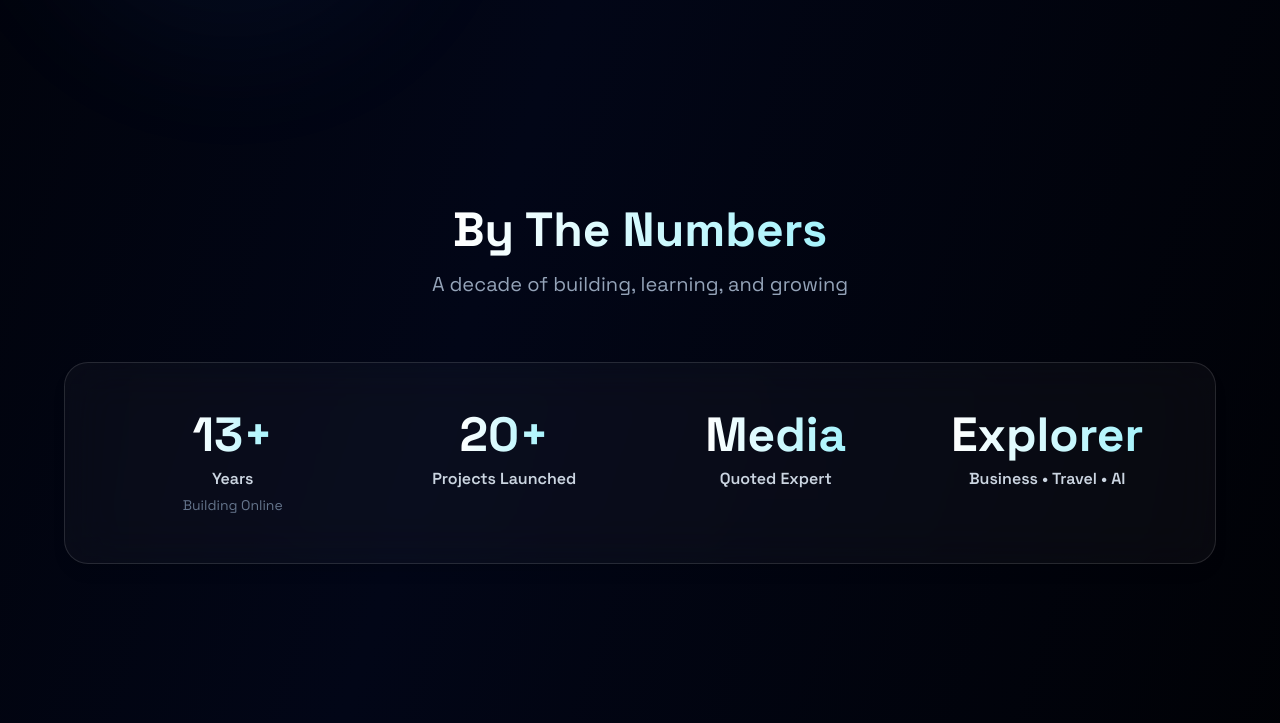
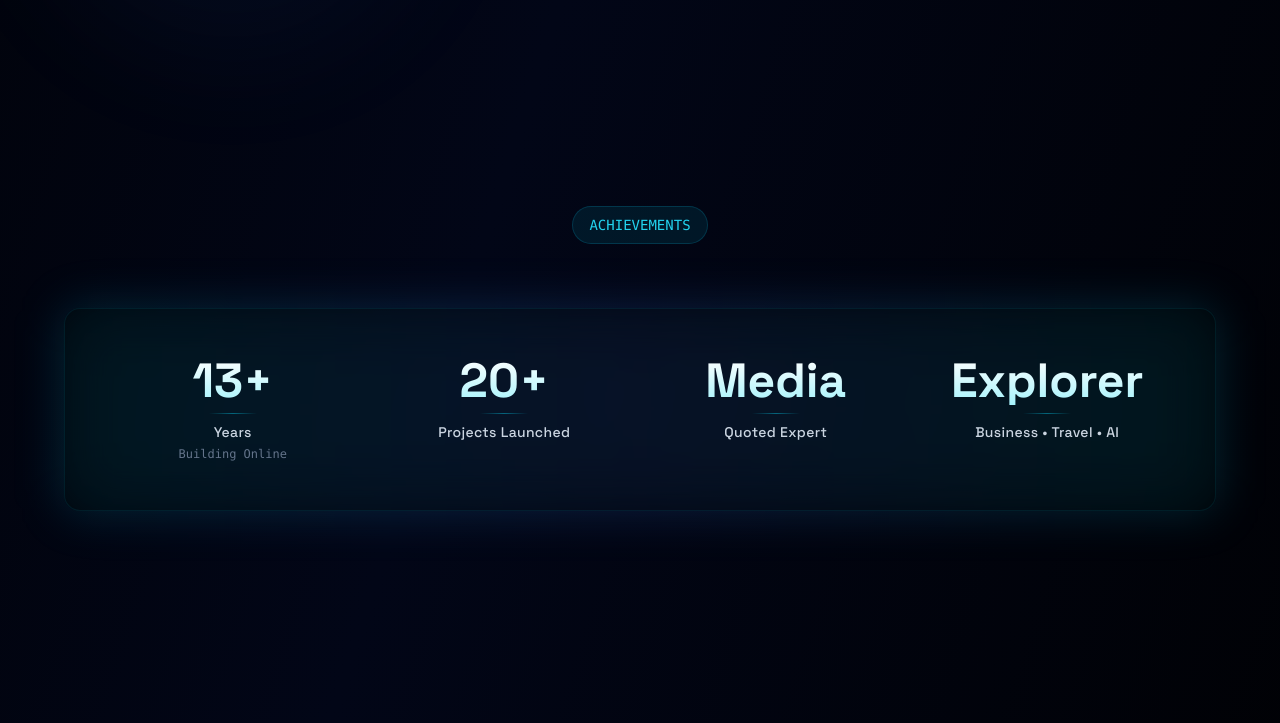
Before and after one commit to inetvercel/James-Allsopp, a Next.js app: page / in a window 1280 px wide. Shown: the part 2250-2973 px from the top of the page. Built offline with nearby package versions, Linux system fonts and the light colour scheme.

Commit message:
Redesign stats section: remove boxy look, add gradient glow, better integration

```diff
--- a/components/StatsCounter.tsx
+++ b/components/StatsCounter.tsx
@@ -37,49 +37,61 @@ export function StatsCounter() {
   const currentStats = showFirstSet ? statsSet1 : statsSet2
 
   return (
-    <section className="container mx-auto px-4 py-20">
+    <section className="container mx-auto px-4 py-20 relative">
+      {/* Background glow effects */}
+      <div className="absolute left-1/4 top-1/2 w-96 h-96 bg-cyan-500/5 rounded-full blur-3xl -z-10" />
+      <div className="absolute right-1/4 top-1/2 w-96 h-96 bg-blue-500/5 rounded-full blur-3xl -z-10" />
+
       <div className="max-w-6xl mx-auto">
         <motion.div
           initial={{ opacity: 0, y: 20 }}
           whileInView={{ opacity: 1, y: 0 }}
           viewport={{ once: true }}
-          className="text-center mb-16"
+          className="text-center mb-12"
         >
-          <h2 className="text-4xl md:text-5xl font-bold mb-4">
-            <span className="gradient-text">By The Numbers</span>
-          </h2>
-          <p className="text-xl text-slate-400">
-            A decade of building, learning, and growing
-          </p>
+          <span className="inline-block px-4 py-2 rounded-full bg-cyan-500/10 border border-cyan-500/20 text-cyan-400 text-sm font-mono mb-4">
+            ACHIEVEMENTS
+          </span>
         </motion.div>
 
-        <div className="grid grid-cols-2 md:grid-cols-4 gap-8 glass-effect rounded-3xl p-12 border border-cyan-500/20">
+        <div className="relative">
+          {/* Gradient border effect */}
+          <div className="absolute inset-0 bg-gradient-to-r from-cyan-500/20 via-blue-500/20 to-cyan-500/20 rounded-2xl blur-xl" />
+
+          <div className="relative grid grid-cols-2 md:grid-cols-4 gap-6 md:gap-8 bg-black/40 backdrop-blur-xl rounded-2xl p-8 md:p-12 border border-cyan-500/10">
             <AnimatePresence mode="wait">
               {currentStats.map((stat, index) => (
                 <motion.div
                   key={`${showFirstSet ? 'set1' : 'set2'}-${index}`}
-                initial={{ opacity: 0, y: 20 }}
-                animate={{ opacity: 1, y: 0 }}
-                exit={{ opacity: 0, y: -20 }}
-                transition={{ duration: 0.5, delay: index * 0.1 }}
-                className="text-center"
+                  initial={{ opacity: 0, scale: 0.8 }}
+                  animate={{ opacity: 1, scale: 1 }}
+                  exit={{ opacity: 0, scale: 0.8 }}
+                  transition={{ duration: 0.4, delay: index * 0.05 }}
+                  className="text-center relative group"
                 >
-                <div className="text-4xl md:text-5xl font-bold mb-2">
-                  <span className="gradient-text">{stat.value}</span>
+                  {/* Hover glow effect */}
+                  <div className="absolute inset-0 bg-cyan-500/0 group-hover:bg-cyan-500/5 rounded-xl transition-colors duration-300" />
+
+                  <div className="relative">
+                    <div className="text-3xl md:text-5xl font-bold mb-2 bg-clip-text text-transparent bg-gradient-to-b from-white to-cyan-200">
+                      {stat.value}
                     </div>
-                <p className="text-slate-300 font-semibold text-sm md:text-base">
+                    <div className="h-px w-12 mx-auto bg-gradient-to-r from-transparent via-cyan-500/50 to-transparent mb-2" />
+                    <p className="text-slate-300 font-medium text-xs md:text-sm tracking-wide">
                       {stat.label}
                     </p>
                     {stat.sublabel && (
-                  <p className="text-slate-500 text-xs md:text-sm mt-1">
+                      <p className="text-slate-500 text-xs mt-1 font-mono">
                         {stat.sublabel}
                       </p>
                     )}
+                  </div>
                 </motion.div>
               ))}
             </AnimatePresence>
           </div>
         </div>
+      </div>
     </section>
   )
 }
```
Lines whose indentation alone changed are shown as unchanged.
